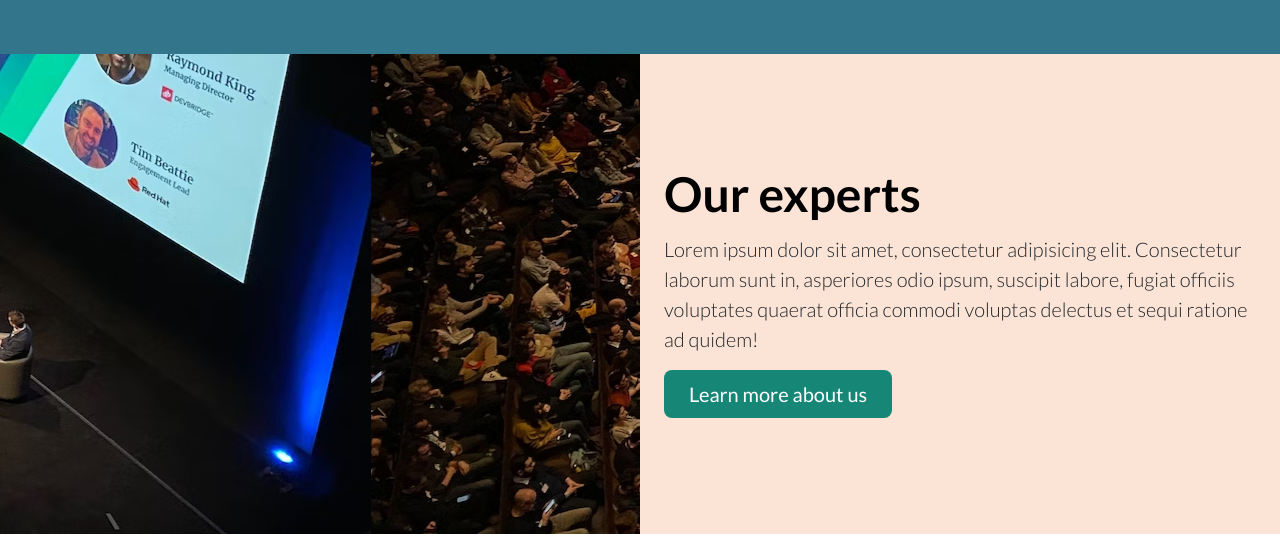
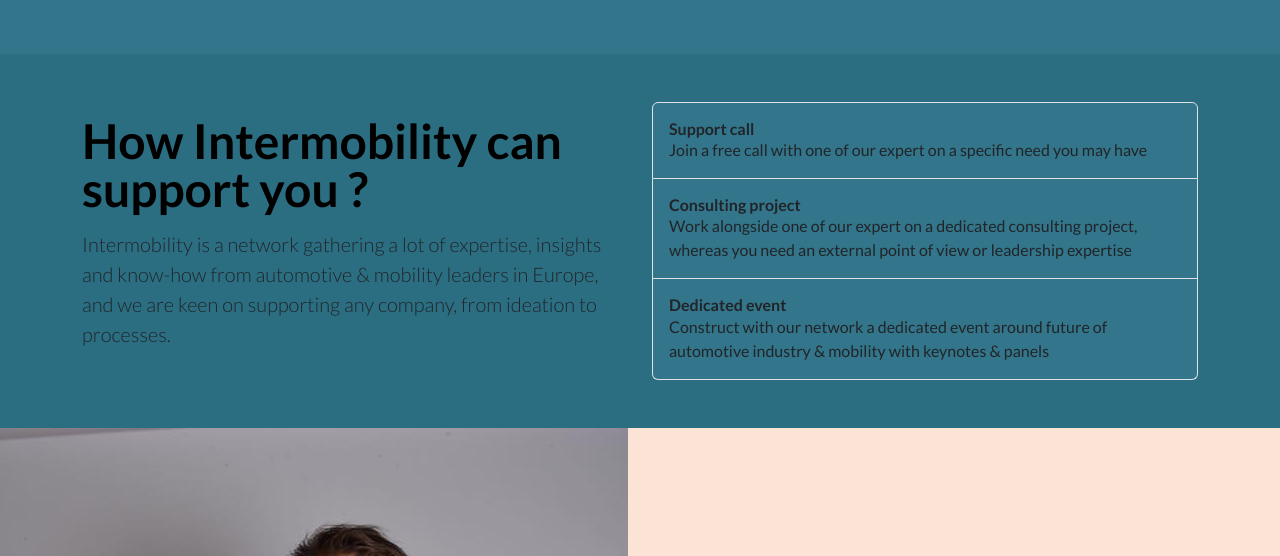
Before and after one commit to OHLAntoine/Inter_Mobility, a plain HTML site: page index.html in a window 1280 px wide. Shown: the part 1770-2326 px from the top of the page. Drawn offline with nearby package versions, Linux system fonts and the light colour scheme.

Commit message:
Changements des différentes sections

```diff
--- a/assets/css/style.css
+++ b/assets/css/style.css
@@ -114,7 +114,7 @@
     font-size: 2rem;
     letter-spacing: .2rem;
     opacity: 0;
-    transition: all 1s ease-in;
+    transition: all 2s ease-in;
 }
 
 /* Resume Content */
@@ -162,9 +162,9 @@
 }
 
 .experts_photo {
-    background-image: url(../images/uploads/conference.avif);
+    background-image: url(../images/01_Images/02_People/22007864_10155214860752672_4616207923189533786_n.jpg);
     background-attachment: fixed;
-    background-position: bottom 0% left 130%;
+    background-repeat: no-repeat;
     height: 30rem;
 }
 
@@ -193,6 +193,16 @@
         justify-content: center;
         margin-bottom: 3rem;
     }
+}
+
+/* Support content */
+
+.support_section {
+    background-color: var(--dark_blue-);
+}
+
+.support_presentation {
+    background-color: var(--light_blue-);
 }
 
 /* Footer */
--- a/assets/scripts/scripts.js
+++ b/assets/scripts/scripts.js
@@ -8,6 +8,7 @@
 const resume = document.querySelector('.resume_content');
 const actions = document.querySelector('.actions_content');
 const experts = document.querySelector('.experts_content');
+const support = document.querySelector('.support_content');
 const partners = document.querySelector('.partners_content');
 
 window.onscroll = function() {scrolling()};
@@ -21,9 +22,12 @@
             actions.classList.add('loaded');
         }
         if (document.body.scrollTop > 1300 || document.documentElement.scrollTop > 1300) {
+            support.classList.add('loaded');
+        }
+        if (document.body.scrollTop > 1800 || document.documentElement.scrollTop > 1800) {
             experts.classList.add('loaded');
         }
-        if (document.body.scrollTop > 1800 || document.documentElement.scrollTop > 1800) {
+        if (document.body.scrollTop > 2200 || document.documentElement.scrollTop > 2200) {
             partners.classList.add('loaded');
         }
     } else {
@@ -34,9 +38,12 @@
             actions.classList.add('loaded');
         }
         if (document.body.scrollTop > 1800 || document.documentElement.scrollTop > 1800) {
+            support.classList.add('loaded');
+        }
+        if (document.body.scrollTop > 2400 || document.documentElement.scrollTop > 2400) {
             experts.classList.add('loaded');
         }
-        if (document.body.scrollTop > 2400 || document.documentElement.scrollTop > 2400) {
+        if (document.body.scrollTop > 3000 || document.documentElement.scrollTop > 3000) {
             partners.classList.add('loaded');
         }
     }
--- a/index.html
+++ b/index.html
@@ -144,7 +144,7 @@
                                 </div>
                             </div>
                             <div class="carousel-item">
-                                <img src="./assets/images/01_Images/Capture d’écran 2023-02-20 071258.png" class="d-block w-100 actions_images" alt="Photo action 3">
+                                <img src="./assets/images/01_Images/02_People/fh2.jpg" class="d-block w-100 actions_images" alt="Photo action 3">
                                 <div class="carousel-caption d-md-block text-body-emphasis">
                                     <h5 class="actions_images_titles">Reports & white papers</h5>
                                 </div>
@@ -164,14 +164,57 @@
         </div>
     </section>
 
+    <section class="support_section">
+        <div class="container col-xxl-8 py-5">
+            <div class="row flex-lg-row align-items-center hidden_content support_content">
+                <div class="col-lg-6 resume_support">
+                    <h2 class="display-5 fw-bold text-body-emphasis lh-1 mb-3">How Intermobility can support you ?</h2>
+                    <p class="lead">Intermobility is a network gathering a lot of expertise,
+                        insights and know-how from automotive & mobility leaders in Europe,
+                        and we are keen on supporting any company, from ideation to processes.</p>
+                </div>
+                <div class="col-10 col-sm-12 col-lg-6">
+                    <div class="list-group d-flex">
+                        <div class="d-flex gap-2 w-100 justify-content-between list-group-item gap-3 py-3 support_presentation">
+                            <div class="support_presentation">
+                                <h6 class="mb-0"><b>Support call</b></h6>
+                                <p class="mb-0">Join a free call with one of our expert on a specific need you may have</p>
+                            </div>
+                        </div>
+                        </a>
+                            <div class="d-flex gap-2 w-100 justify-content-between list-group-item gap-3 py-3 support_presentation">
+                                <div class="support_presentation">
+                                    <h6 class="mb-0"><b>Consulting project</b></h6>
+                                    <p class="mb-0">Work alongside one of our expert on a dedicated consulting project,
+                                        whereas you need an external point of view or leadership expertise</p>
+                                </div>
+                            </div>
+                        </a>
+                            <div class="d-flex gap-2 w-100 justify-content-between list-group-item gap-3 py-3 support_presentation">
+                                <div class="support_presentation">
+                                    <h6 class="mb-0"><b>Dedicated event</b></h6>
+                                    <p class="mb-0">Construct with our network a dedicated event around future of automotive industry
+                                        & mobility with keynotes & panels</p>
+                                </div>
+                            </div>
+                            </a>
+                        </div>
+                </div>
+            </div>
+        </div>
+    </section>
+
     <section class="experts_section">
             <div class="row flex-lg-row align-items-center hidden_content experts_content">
                 <div class="col-10 col-sm-8 col-lg-6 experts_photo">
                 </div>
                 <div class="container col-xxl-6 col-lg-6 px-4 py-5 resume_experts">
-                    <h1 class="display-5 fw-bold text-body-emphasis lh-1 mb-3">Our experts</h1>
-                    <p class="lead">Lorem ipsum dolor sit amet, consectetur adipisicing elit. Consectetur laborum sunt in, asperiores odio ipsum, suscipit labore, fugiat officiis voluptates quaerat officia commodi voluptas delectus et sequi ratione ad quidem!</p>
-                    <div class="d-grid gap-2 d-md-flex justify-content-md-center justify-content-lg-start">                                                    <button type="button" class="btn btn-lg px-4 me-md-2 links_button">Learn more about us</button>
+                    <h1 class="display-5 fw-bold text-body-emphasis lh-1 mb-3">Meet our experts</h1>
+                    <p class="lead">Intermobility was built around the sense of community,
+                        bringing expertise and knowledge around the same table.
+                        <br>Meet our formidable experts and the cofounding team</p>
+                <div class="d-grid gap-2 d-md-flex justify-content-md-center justify-content-lg-start">
+                    <button type="button" class="btn btn-lg px-4 me-md-2 links_button">Learn more about us</button>
                 </div>
             </div>
         </div>
```
